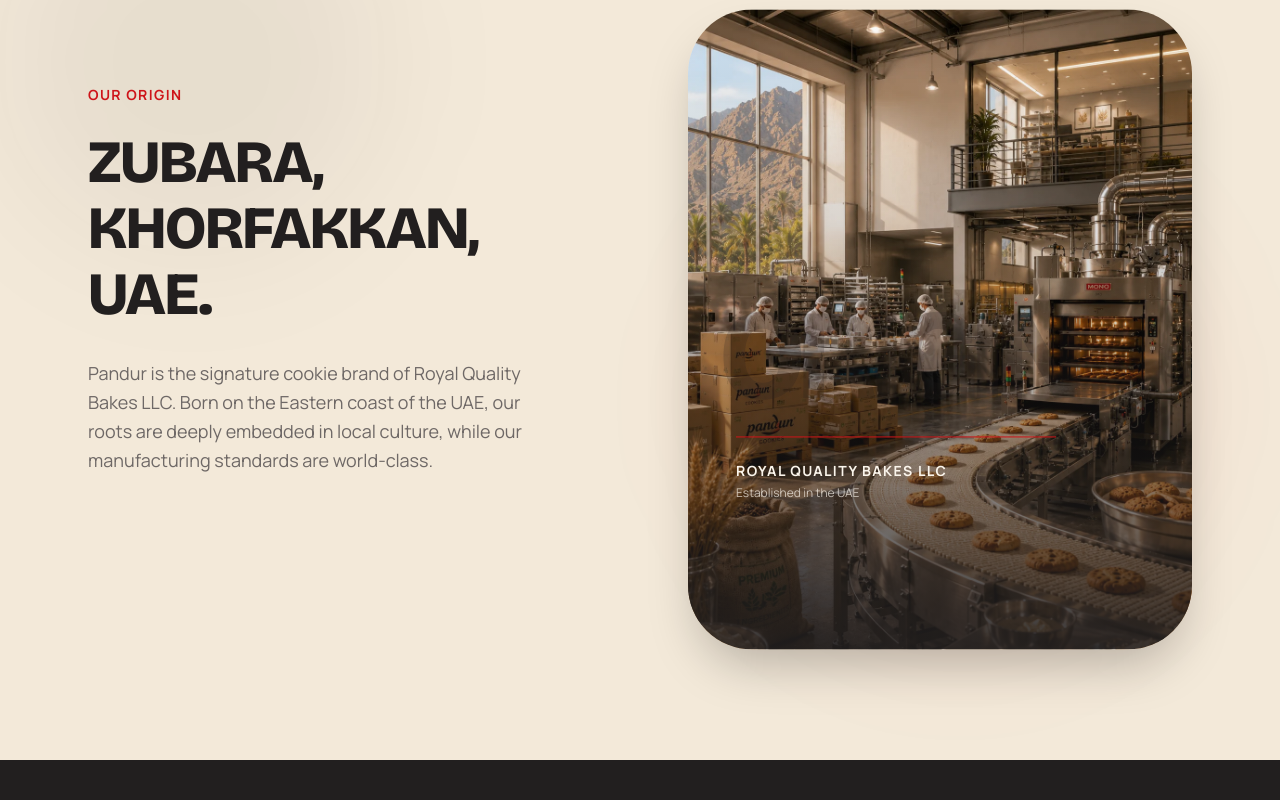
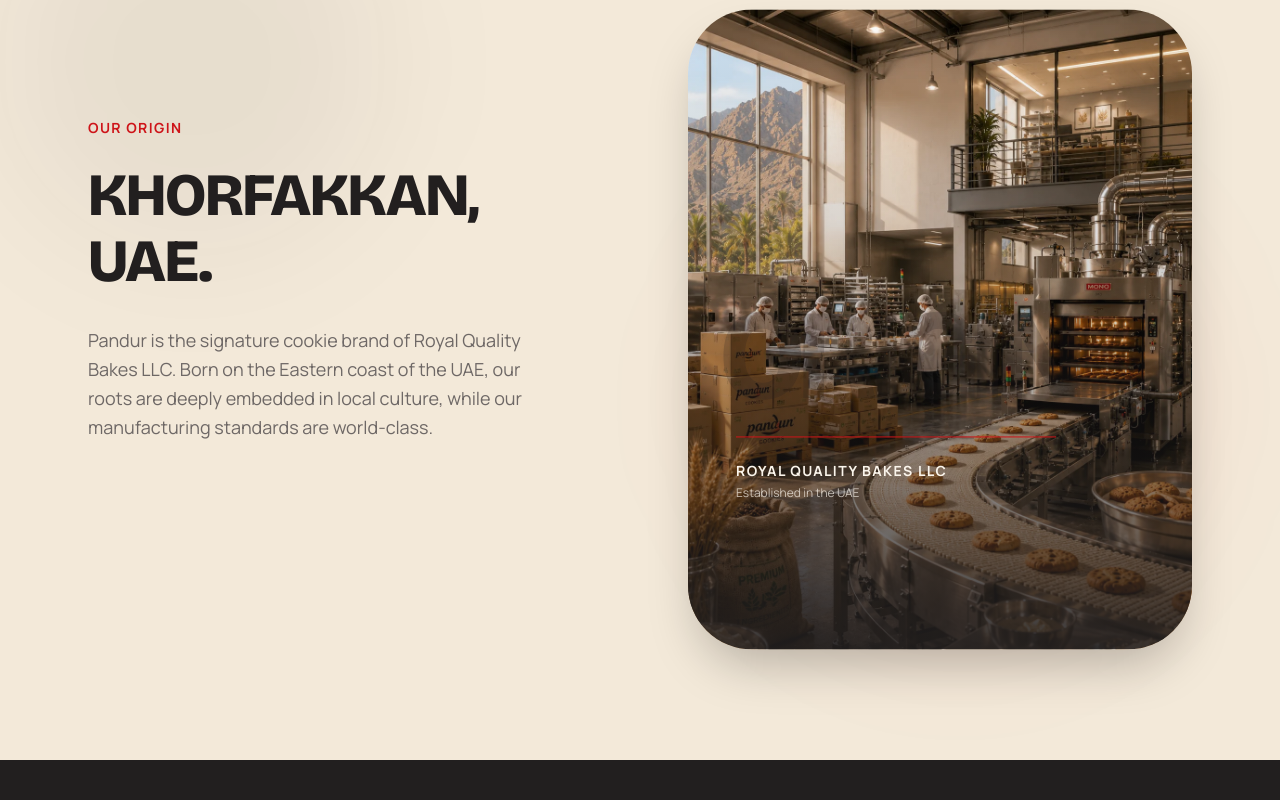
Before and after one commit to favazmk/pandur-website, a Next.js app: page /about in a window 1280 px wide. Shown: the part 920-1720 px from the top of the page. Built offline with nearby package versions, Linux system fonts and the light colour scheme.

Commit message:
chore: remove 'Zubara' from all site content

```diff
--- a/src/app/contact/page.tsx
+++ b/src/app/contact/page.tsx
@@ -12,7 +12,7 @@
 export const metadata: Metadata = {
   title: "Contact",
   description:
-    "Get in touch with Pandur — Royal Quality Bakes LLC, Zubara, Khorfakkan, UAE. Enquiries from retail, distribution and food service welcome.",
+    "Get in touch with Pandur — Royal Quality Bakes LLC, Khorfakkan, UAE. Enquiries from retail, distribution and food service welcome.",
 };
 
 export default function ContactPage() {
--- a/src/components/about/OriginStory.tsx
+++ b/src/components/about/OriginStory.tsx
@@ -29,8 +29,7 @@
           <div>
             <p className="text-red-deep font-bold tracking-widest uppercase text-sm mb-6">Our Origin</p>
             <h2 className="text-4xl md:text-6xl font-display font-black text-ink uppercase tracking-tight leading-[1.1]">
-              Zubara,
-              <br />Khorfakkan,
+              Khorfakkan,
               <br />UAE.
             </h2>
             <p className="mt-8 text-lg text-ash max-w-md leading-relaxed">
--- a/src/components/layout/SiteHeader.tsx
+++ b/src/components/layout/SiteHeader.tsx
@@ -224,7 +224,7 @@
                 exit={{ opacity: 0 }}
                 transition={{ delay: 0.4 }}
               >
-                Zubara, Khorfakkan · UAE
+                Khorfakkan · UAE
               </motion.p>
             </div>
           </motion.div>
```
